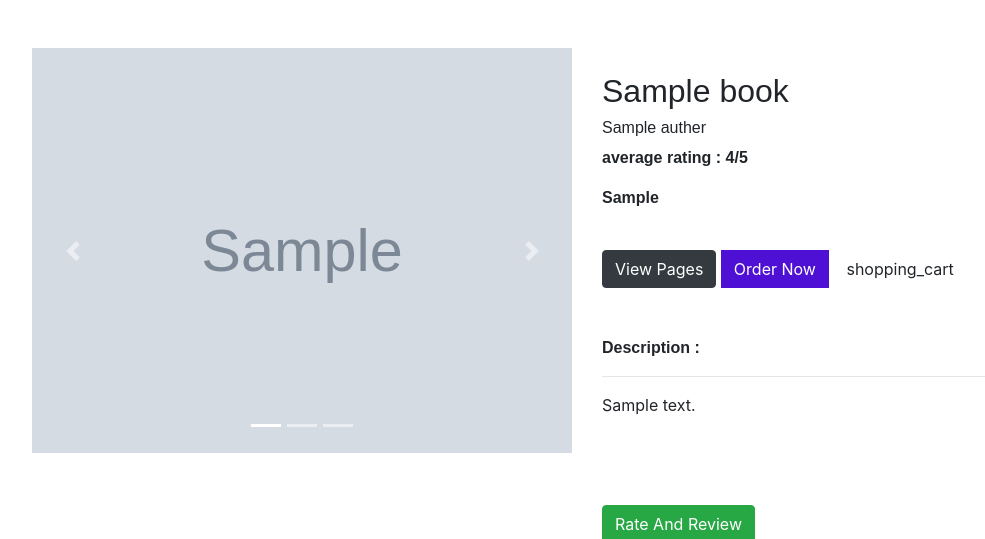
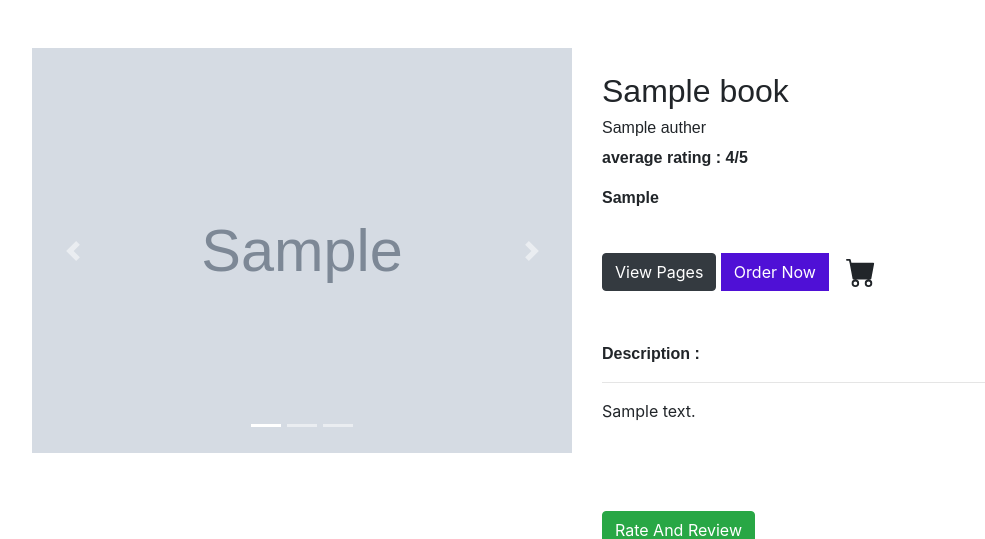
Before and after one commit to Sahil00100/final_lbms, a Django app: template home/templates/book.html in a window 1280 px wide. Shown: the part 56-595 px from the top of the page, without its empty margins (53-1038 px from the left). Run offline with Django 3.2, Linux system fonts and the light colour scheme; the template is opened without the code that fills it: most values are stand-ins (such as "Sample title", 1, 10 or a date in 2020); grey boxes marked "Sample" are stand-in pictures.

Commit message:
Update book.html

```diff
--- a/home/templates/book.html
+++ b/home/templates/book.html
@@ -208,9 +208,9 @@
 
 
 
-        <a href="{% url 'cart2' x.name_of_book %}" class="btn"><span class="material-icons">
-          shopping_cart
-          </span></a>
+        <a href="{% url 'cart2' x.name_of_book %}" class="btn"><svg xmlns="http://www.w3.org/2000/svg" width="30" height="30" fill="currentColor" class="bi bi-cart-fill" viewBox="0 0 16 16">
+  <path d="M0 1.5A.5.5 0 0 1 .5 1H2a.5.5 0 0 1 .485.379L2.89 3H14.5a.5.5 0 0 1 .491.592l-1.5 8A.5.5 0 0 1 13 12H4a.5.5 0 0 1-.491-.408L2.01 3.607 1.61 2H.5a.5.5 0 0 1-.5-.5zM5 12a2 2 0 1 0 0 4 2 2 0 0 0 0-4zm7 0a2 2 0 1 0 0 4 2 2 0 0 0 0-4zm-7 1a1 1 0 1 1 0 2 1 1 0 0 1 0-2zm7 0a1 1 0 1 1 0 2 1 1 0 0 1 0-2z"/>
+</svg></a>
           <br><br><br>
           <p> <strong> Description : </strong> <br>
             <hr>{{x.description}}
```
